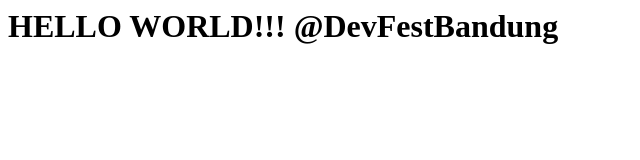
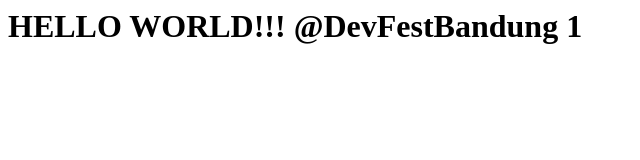
Before and after one commit to misskecupbung/jenkins-k8s, a plain HTML site: page index.html in a window 1280 px wide. Shown: the full height of the page, 0-640 px from the left. Drawn offline with Linux system fonts and the light colour scheme.

Commit message:
Update index.html

```diff
--- a/index.html
+++ b/index.html
@@ -1,3 +1,3 @@
 <html>
-<h1>HELLO WORLD!!! @DevFestBandung</h>
+<h1>HELLO WORLD!!! @DevFestBandung 1</h>
 </html>
```
